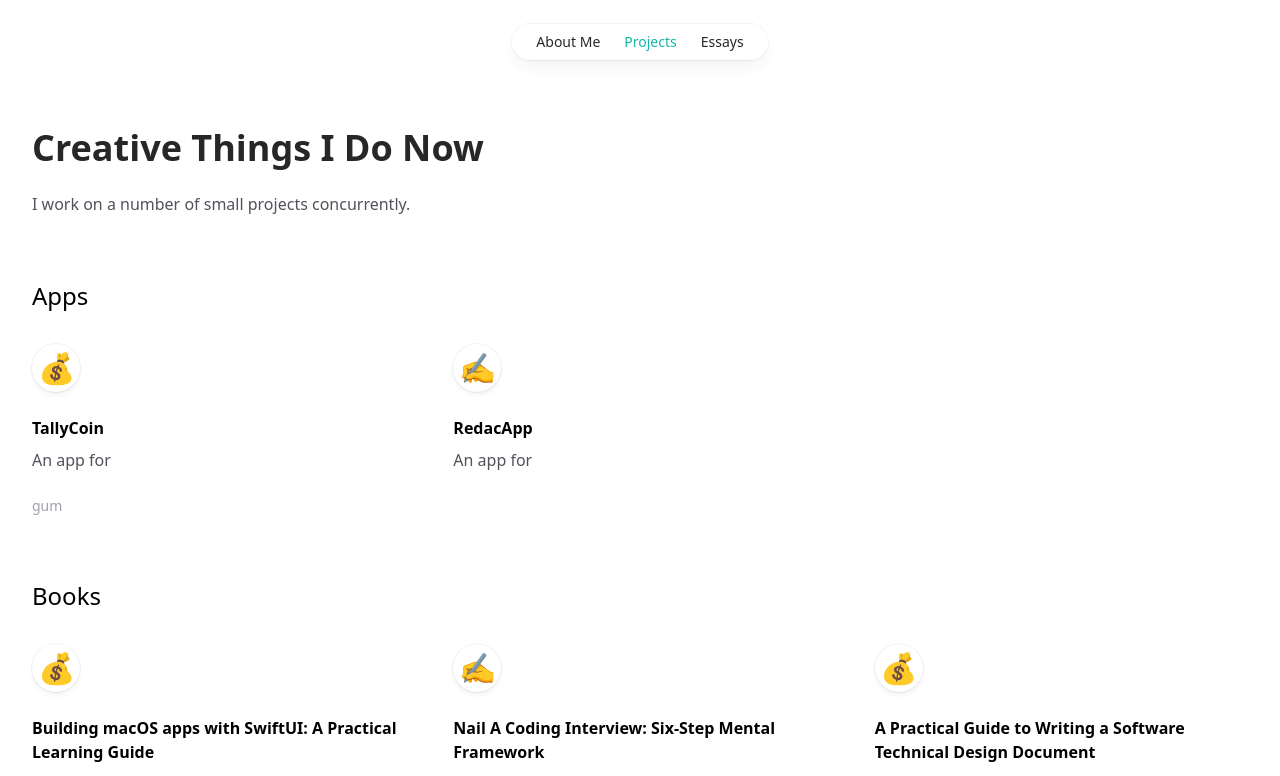
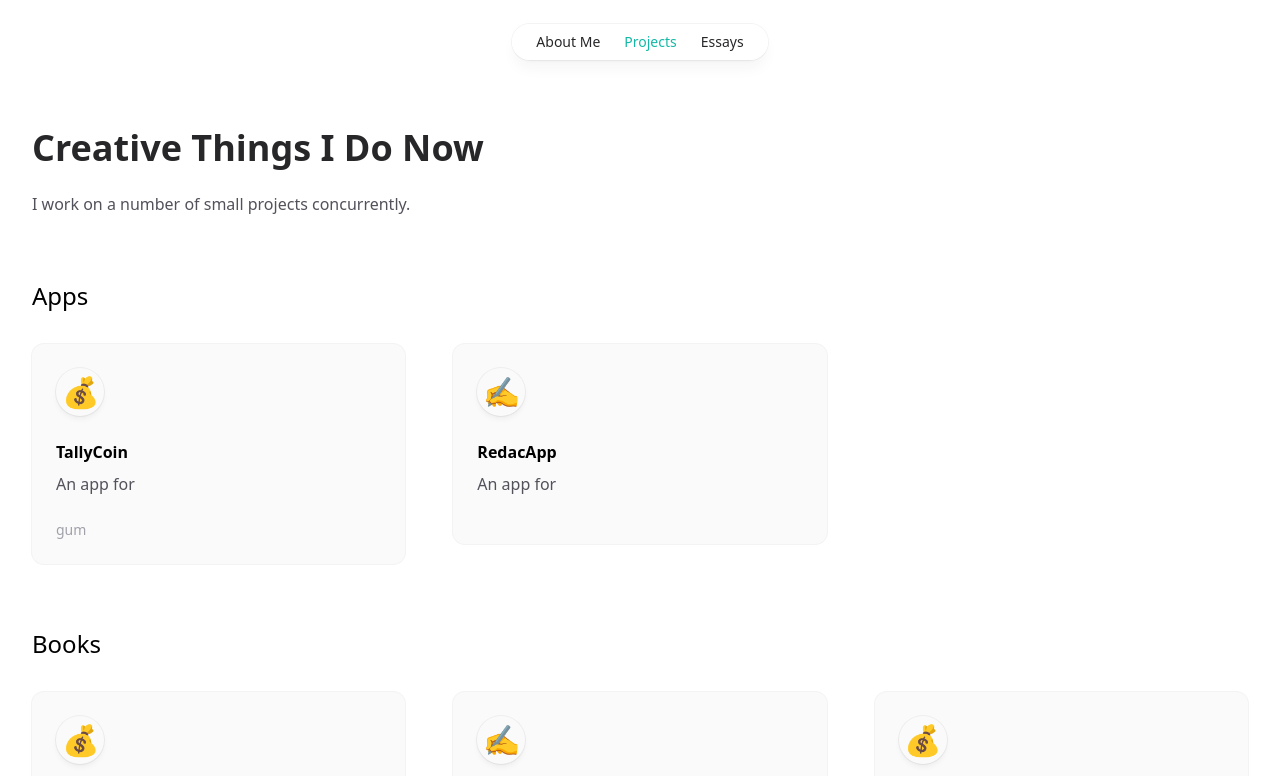
Before and after one commit to higracehuang/next-personal-website, a Next.js app: page /projects in a window 1280 px wide. Shown: the top 776 px of the page. Built offline with nearby package versions, Linux system fonts and the light colour scheme.

Commit message:
Added the background for each project item

```diff
--- a/pages/projects.tsx
+++ b/pages/projects.tsx
@@ -18,10 +18,12 @@ type ProjectItemProps = {
 function ProjectItem(props: ProjectItemProps) {
   let {name, desc, emoji, url, urlDisplay} = props
   return <li>
-    <div className="text-3xl relative z-10 flex h-12 w-12 items-center justify-center rounded-full bg-white shadow-md shadow-zinc-800/5 ring-1 ring-zinc-900/5">{emoji}</div>
-    <h3 className="mt-6 font-bold">{name}</h3>
-    <p className="text-zinc-600 mt-2">{desc}</p>
-    <p className="mt-6 text-zinc-400 text-sm">{urlDisplay}</p>
+    <div className="ring-1 ring-zinc-900/5 bg-zinc-50 px-6 py-6 rounded-xl">
+      <div className="text-3xl relative z-10 flex h-12 w-12 items-center justify-center rounded-full shadow-md shadow-zinc-800/5 ring-1 ring-zinc-900/5">{emoji}</div>
+      <h3 className="mt-6 font-bold">{name}</h3>
+      <p className="text-zinc-600 mt-2">{desc}</p>
+      <p className="mt-6 text-zinc-400 text-sm">{urlDisplay}</p>
+    </div>
   </li>
 }
 
```
